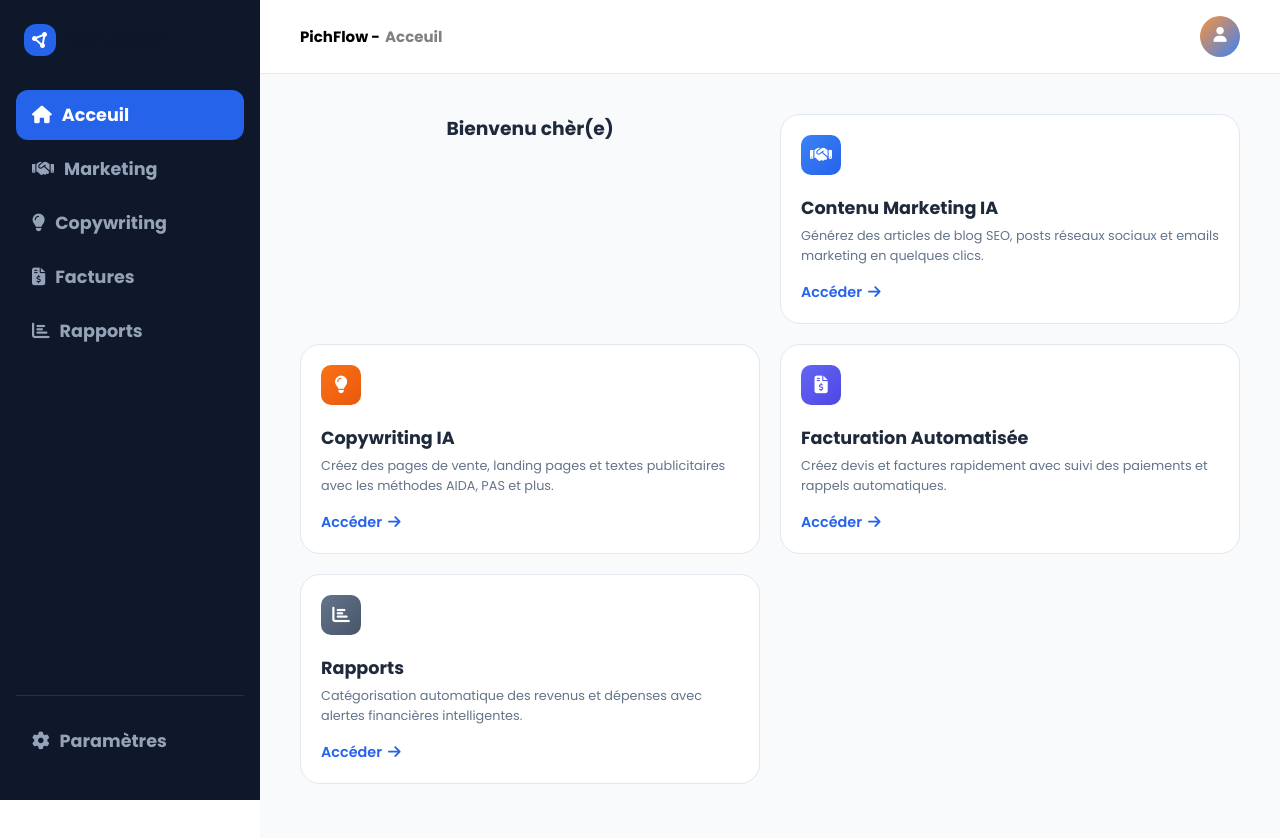
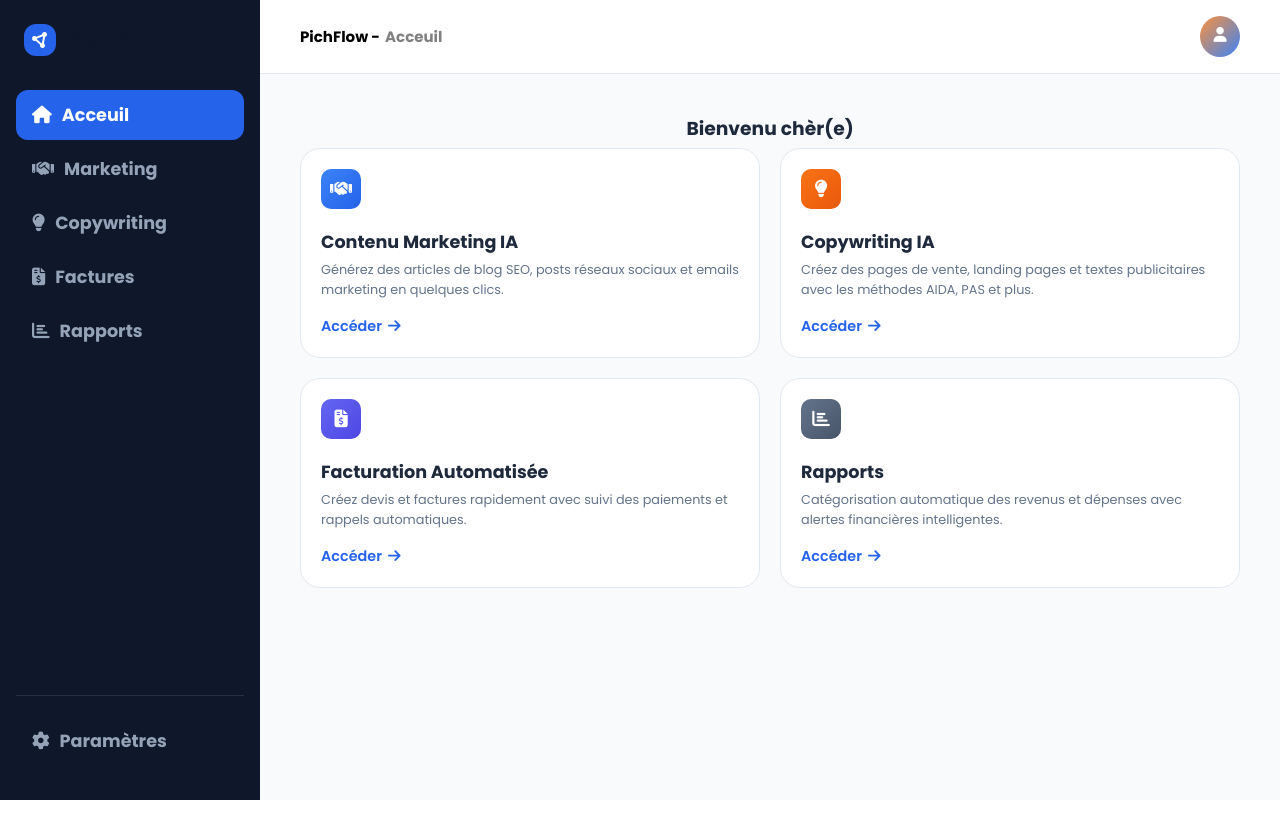
Before and after one commit to kyad-lang-lux/pichflow, a Next.js app: page /dashboard in a window 1280 px wide. Shown: the top 838 px of the page. After the commit the page ends 800 px from the top, so only its background shows below. Built offline with nearby package versions, Linux system fonts and the light colour scheme.

Commit message:
mise à jour

```diff
--- a/src/app/(dashboard)/dashboard/page.tsx
+++ b/src/app/(dashboard)/dashboard/page.tsx
@@ -35,8 +35,8 @@
 
   return (
     <div className="dashboard-home">
+        <h3 className="welcome"> Bienvenu chèr(e) </h3>
       <div className="tools-grid">
-        <h3 className="welcome"> Bienvenu chèr(e) </h3>
         {tools.map((tool, index) => (
           <div key={index} className="tool-card">
             <div className={`tool-icon-wrapper ${tool.className}`}>
--- a/src/app/dashboard.css
+++ b/src/app/dashboard.css
@@ -97,8 +97,9 @@
 
 /* --- 3. DASHBOARD / TOOLS GRID --- */
 .tools-grid { display: grid; grid-template-columns: repeat(2, 1fr); gap: 20px; }
-.tools-grid .welcome{
+.welcome{
   text-align: center;
+  margin-bottom: 5px;
 }
 .tool-card {
   background: var(--white); border: 1px solid var(--border-light);
@@ -235,9 +236,7 @@
 /* --- 9. MOBILE NAVIGATION --- */
 .mobile-tab-bar { display: none; }
 
-.dashboard-main .topbar-right {
 
-}
 @media (max-width: 768px) {
 
 
```
